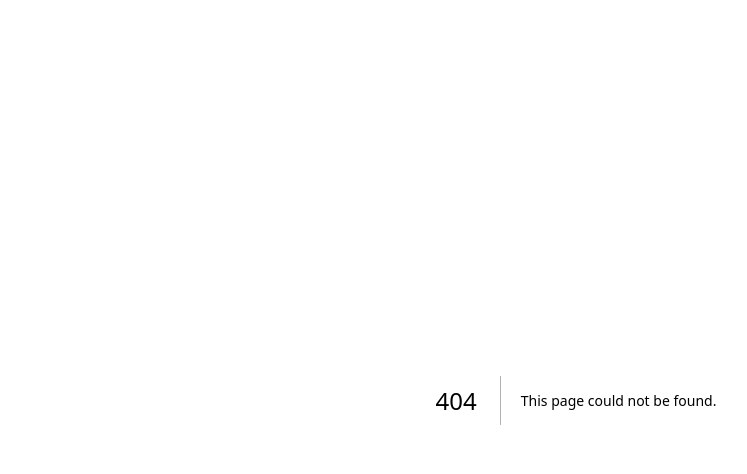
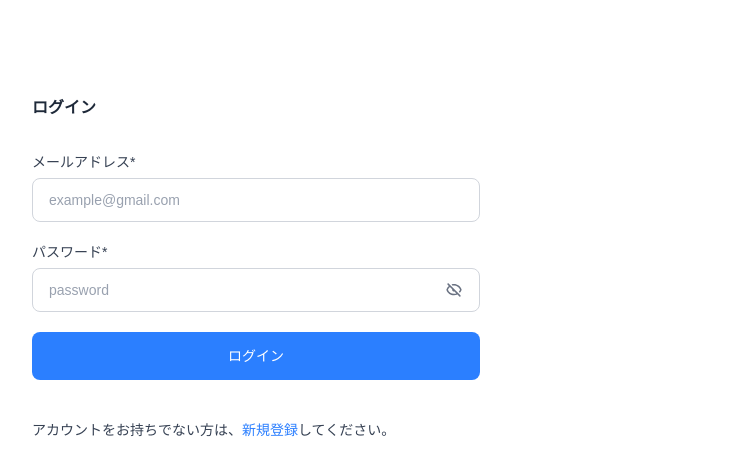
Before and after one commit to ukigumo-shiina3/intern-matching-web, a Next.js app: page /company/signin in a window 1280 px wide. Before the commit this address had no page. Shown: the top 474 px of the page, without its empty margins (64-811 px from the left). Built offline with nearby package versions, Linux system fonts and the light colour scheme.

Commit message:
feat: 🎸 会社用のログインページ作成

```diff
--- /dev/null
+++ b/src/app/company/signin/page.tsx
@@ -0,0 +1,83 @@
+"use client";
+import React, { useState } from "react";
+import Label from "../../../../components/form/Label";
+import Input from "../../../../components/form/input/InputField";
+import Button from "../../../../components/ui/button/Button";
+import { EyeCloseIcon, EyeIcon } from "@/icons";
+import Link from "next/link";
+
+export default function SignIn(): React.JSX.Element {
+  const [showPassword, setShowPassword] = useState(false);
+
+  return (
+    <div className="flex flex-col flex-1 pt-24 lg:w-1/2 w-full overflow-y-auto no-scrollbar">
+      <div className="flex flex-col justify-center flex-1 w-full max-w-md mx-auto">
+        <div>
+          <div className="mb-5 sm:mb-8">
+            <h1 className="mb-2 font-semibold text-gray-800 text-title-sm dark:text-white/90 sm:text-title-md">
+              ログイン
+            </h1>
+          </div>
+          <div>
+            <form>
+              <div className="space-y-5">
+                <div className="grid gap-5">
+                  <div>
+                    <Label>
+                      メールアドレス<span className="text-error-500">*</span>
+                    </Label>
+                    <Input
+                      type="email"
+                      id="email"
+                      name="email"
+                      placeholder="example@gmail.com"
+                    />
+                  </div>
+                  <div>
+                    <Label>
+                      パスワード<span className="text-error-500">*</span>
+                    </Label>
+                    <div className="relative">
+                      <Input
+                        placeholder="password"
+                        type={showPassword ? "text" : "password"}
+                      />
+                      <span
+                        onClick={() => setShowPassword(!showPassword)}
+                        className="absolute z-30 -translate-y-1/2 cursor-pointer right-4 top-1/2"
+                      >
+                        {showPassword ? (
+                          <EyeIcon className="fill-gray-500 dark:fill-gray-400" />
+                        ) : (
+                          <EyeCloseIcon className="fill-gray-500 dark:fill-gray-400" />
+                        )}
+                      </span>
+                    </div>
+                  </div>
+                  <div>
+                    <Button className="flex items-center justify-center w-full px-4 py-3 text-sm font-medium  transition rounded-lg bg-blue-500 shadow-theme-xs hover:bg-brand-600">
+                      ログイン
+                    </Button>
+                  </div>
+
+                  <div className="mt-5">
+                    <p className="text-sm font-normal text-center text-gray-700 dark:text-gray-400 sm:text-start">
+                      アカウントをお持ちでない方は、
+                      <Link
+                        href="/intern/signup"
+                        className="text-blue-500 hover:text-brand-600 dark:text-brand-400"
+                      >
+                        新規登録
+                      </Link>
+                      してください。
+                    </p>
+                  </div>
+                </div>
+              </div>
+            </form>
+          </div>
+        </div>
+      </div>
+    </div>
+  );
+}
```
